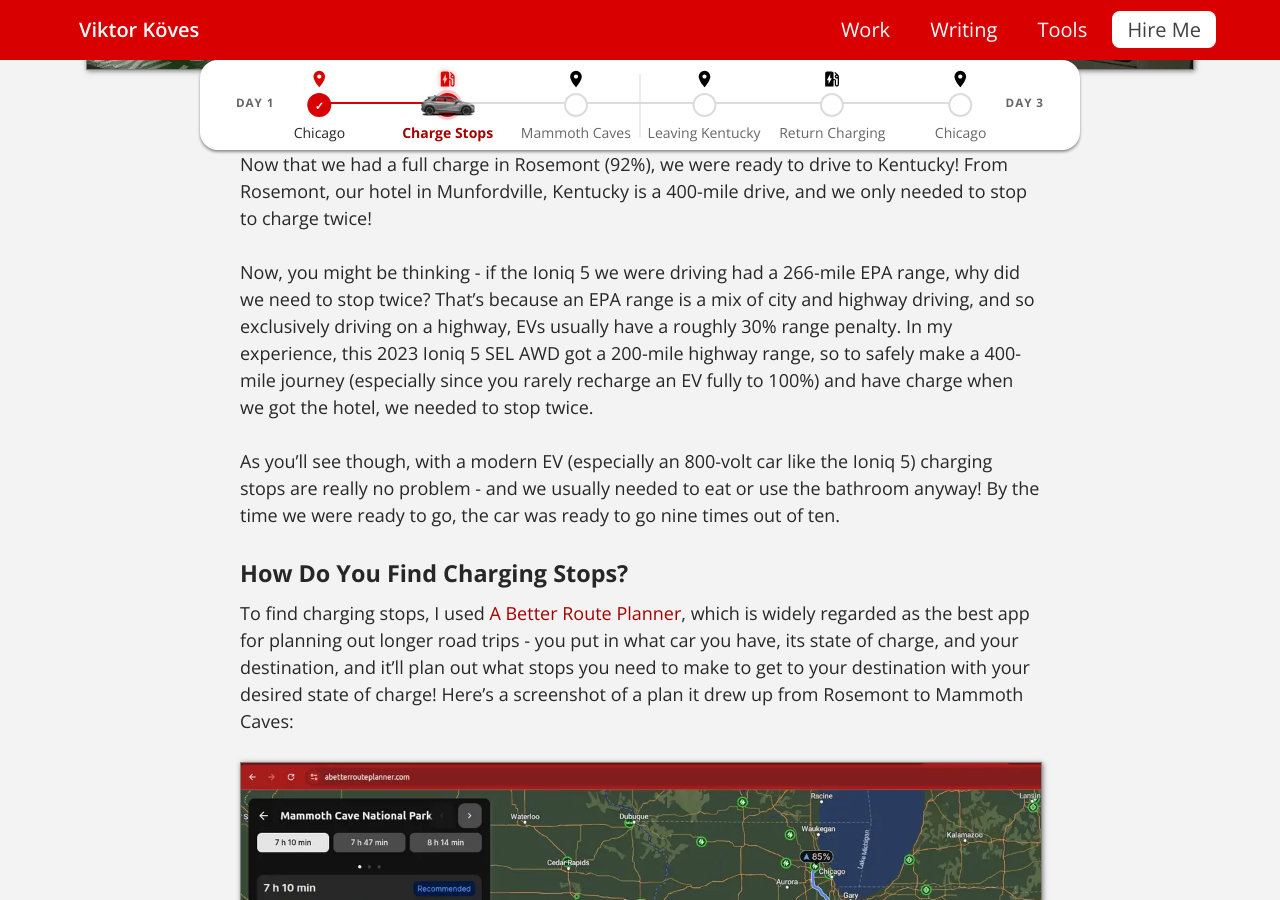
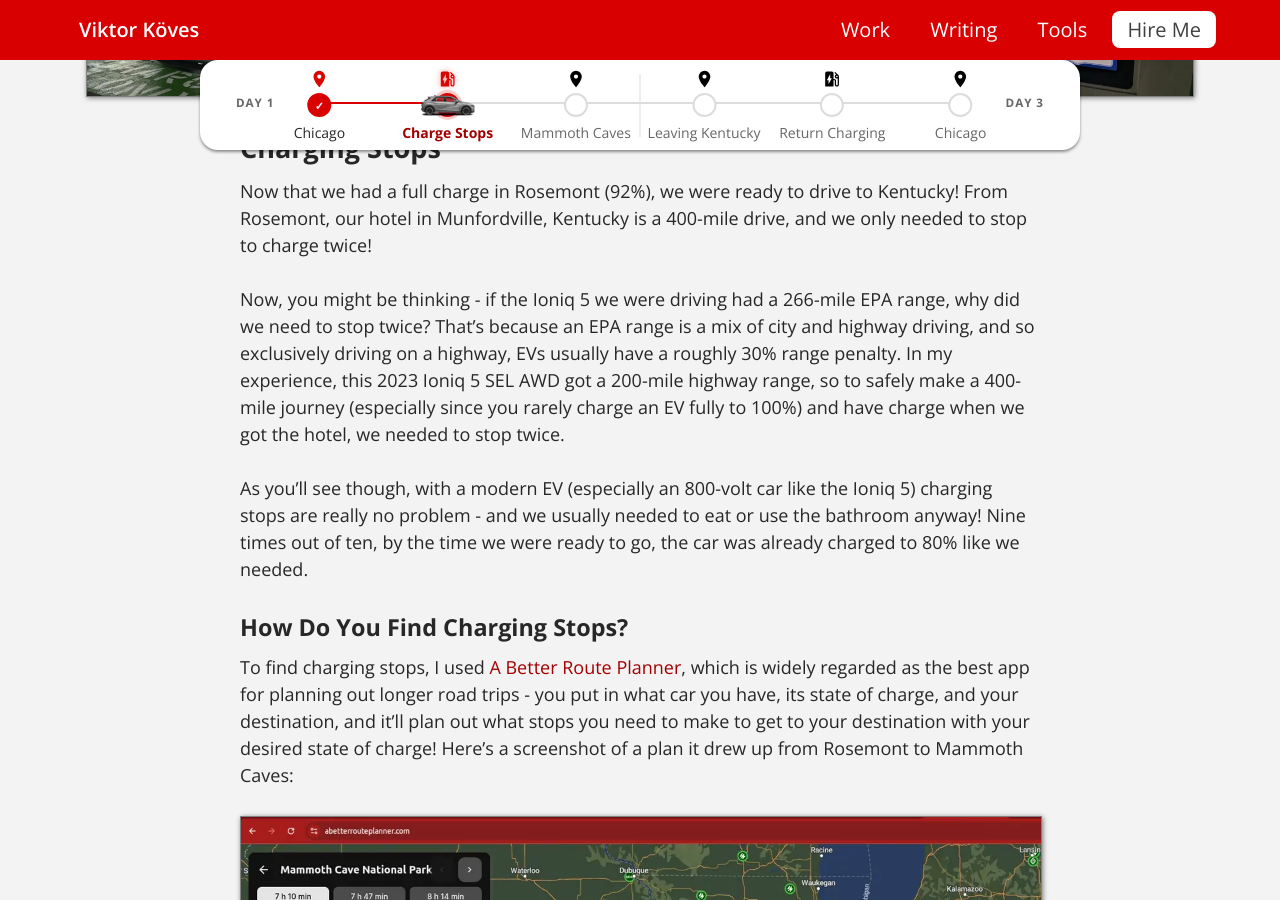
Before and after one commit to vkoves/vkoves.github.io, a Jekyll site: the page built from _posts/2026-08-24-ev-road-tripping-is-actually-easy-now.md, in a window 1280 px wide and 900 px high, scrolled down 4203 px. Built offline with Jekyll 4.4.1, drawn with Linux system fonts in a browser that asks for light colours; some of the changed text lies outside the part shown.

Commit message:
Minor rewords

```diff
--- a/_posts/2026-08-24-ev-road-tripping-is-actually-easy-now.md
+++ b/_posts/2026-08-24-ev-road-tripping-is-actually-easy-now.md
@@ -229,12 +230,12 @@
 to stop twice? That's because an EPA range is a mix of city and highway driving, and so exclusively
 driving on a highway, EVs usually have a roughly 30% range penalty. In my experience, this 2023
 Ioniq 5 SEL AWD got a 200-mile highway range, so to safely make a 400-mile journey (especially since
-you rarely recharge an EV fully to 100%) and have charge when we got the hotel, we needed to stop
+you rarely charge an EV fully to 100%) and have charge when we got the hotel, we needed to stop
 twice.
 
 As you'll see though, with a modern EV (especially an 800-volt car like the Ioniq 5) charging stops
-are really no problem - and we usually needed to eat or use the bathroom anyway! By the time we were
-ready to go, the car was ready to go nine times out of ten.
+are really no problem - and we usually needed to eat or use the bathroom anyway! Nine times out of
+ten, by the time we were ready to go, the car was already charged to 80% like we needed.
 
 ### How Do You Find Charging Stops? {#finding-charging-stops}
 
```
Also changed, not shown: other parts of _posts/2026-08-24-ev-road-tripping-is-actually-easy-now.md (+4 -3 lines).
